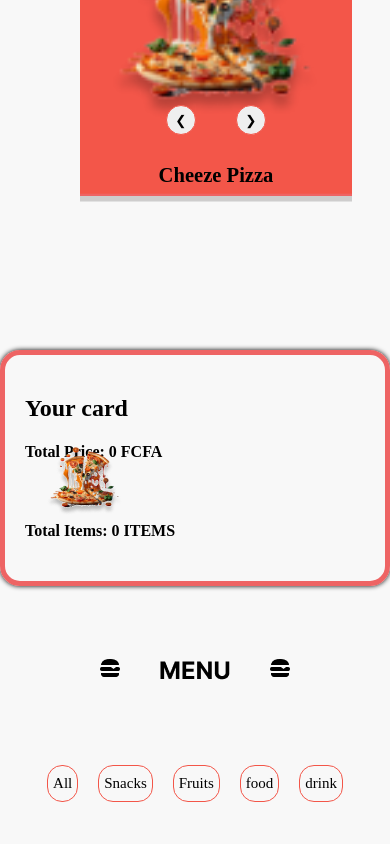
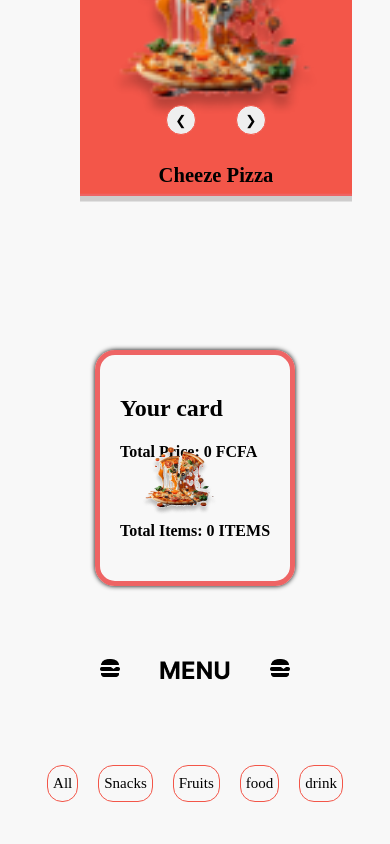
Before and after one commit to IBRAHIMFONYUY/ecommerce, a React (Create React App) app: page / in a window 390 px wide. Shown: the part 1151-1995 px from the top of the page. Built offline with nearby package versions, Linux system fonts and the light colour scheme; grey boxes are pictures that could not be loaded.

Commit message:
index.css

```diff
--- a/src/index.css
+++ b/src/index.css
@@ -615,9 +615,7 @@ color: white;
   display: flex;
   justify-content: space-between;
 }
-.foot-img{
-  position: absolute;
-}
+
 .mail{
   margin: 5px;
   padding:5px ;
@@ -747,9 +745,7 @@ color: white;
     justify-content: center;
     text-align: center;
   }
-  .footer img{
-    width: 100%;
-  }
+
   .filter{
     font-size: 15px;
     padding: 5px;
@@ -757,11 +753,5 @@ color: white;
     width: 200px;
     place-content: center;
   }
-	.card{
-		width:100%;
-	}
-	.card-cnt{
-		width:100%;
-	}
 
 }
```
